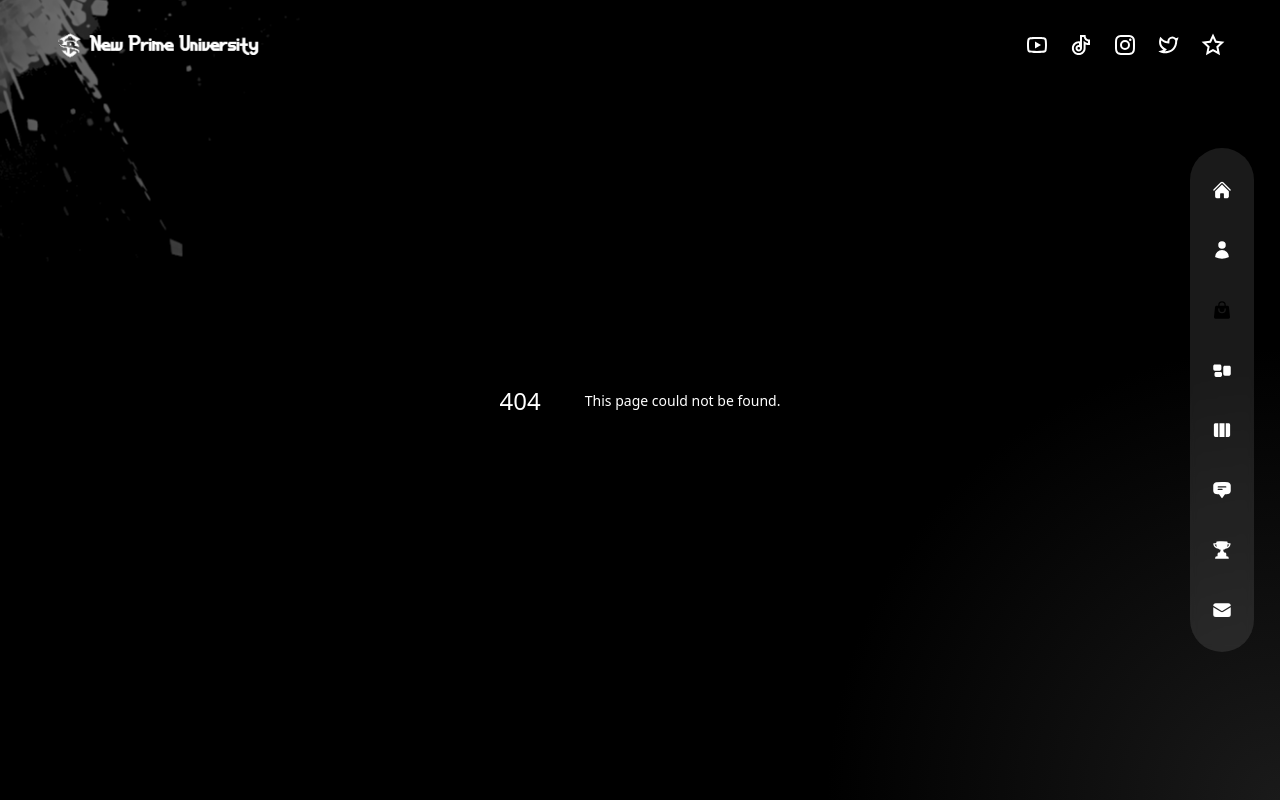
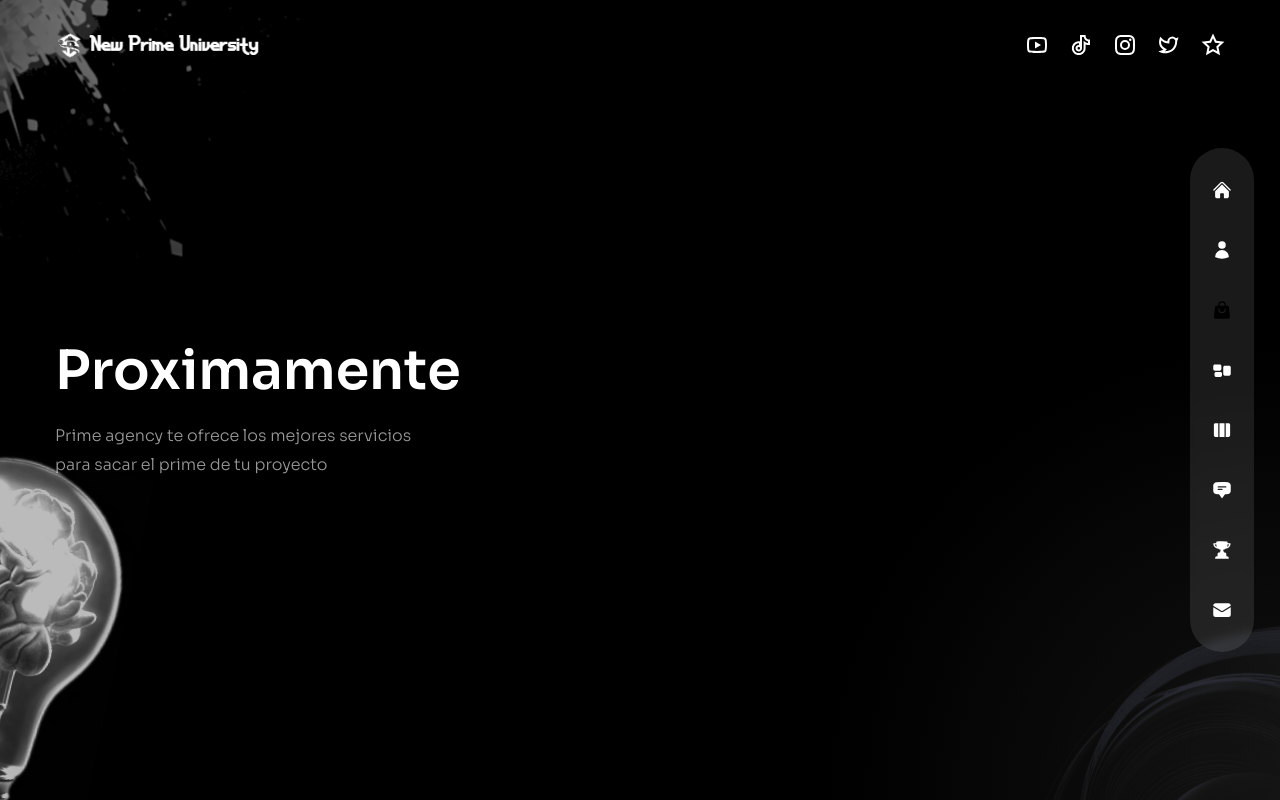
Before and after one commit to imadlaichi/New-Prime-University, a Next.js app: page /agency in a window 1280 px wide. Before the commit this address had no page. Built offline with nearby package versions, Linux system fonts and the light colour scheme.

Commit message:
Create index.js

```diff
--- /dev/null
+++ b/pages/agency/index.js
@@ -0,0 +1,32 @@
+
+// components
+import ServiceSlider2 from "../../components/ServiceSlider2";
+import Bulb from "../../components/Bulb";
+import Circles from "../../components/Circles";
+
+// framer motion
+import {motion} from "framer-motion"
+import {fadeIn} from "../../variants"
+
+const Testimonial = () => {
+  return <div className="h-full bg-primary/30 py-36 flex items-center">
+    <Circles/>
+    <div className="container mx-auto">
+      <div className="flex flex-col xl:fex-row gap-x-8">
+        {/* text */}
+        <div className="text-center flex xl:w-[30vw] flex-col lg:text-left mb-4 xl:mb-0">
+        <motion.h2 variants={fadeIn("up",0.2)} initial="hidden" animate="show" exit="hidden"
+        className="h2 xl:mt-8">Proximamente<span className="text-accent"></span></motion.h2>
+        <motion.p variants={fadeIn("up",0.4)} initial="hidden" animate="show" exit="hidden"
+        className="mb-4 max-w-[400px] mx-auto lg:mx-0">Prime agency te ofrece los mejores servicios para sacar el prime de tu proyecto</motion.p>
+        </div>
+
+
+
+      </div>
+    </div>
+    <Bulb/>
+  </div>;
+};
+
+export default Testimonial;
```
